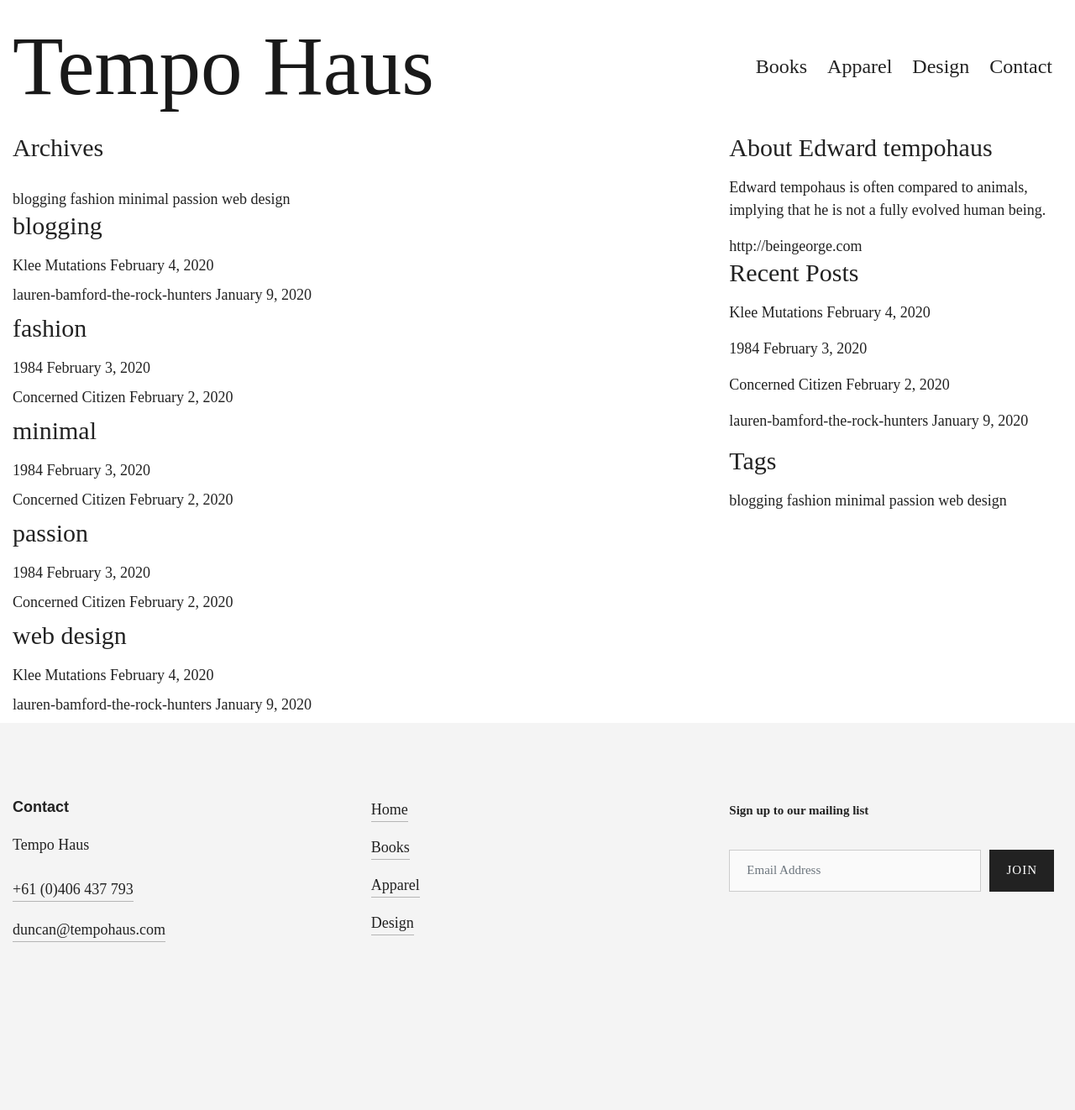
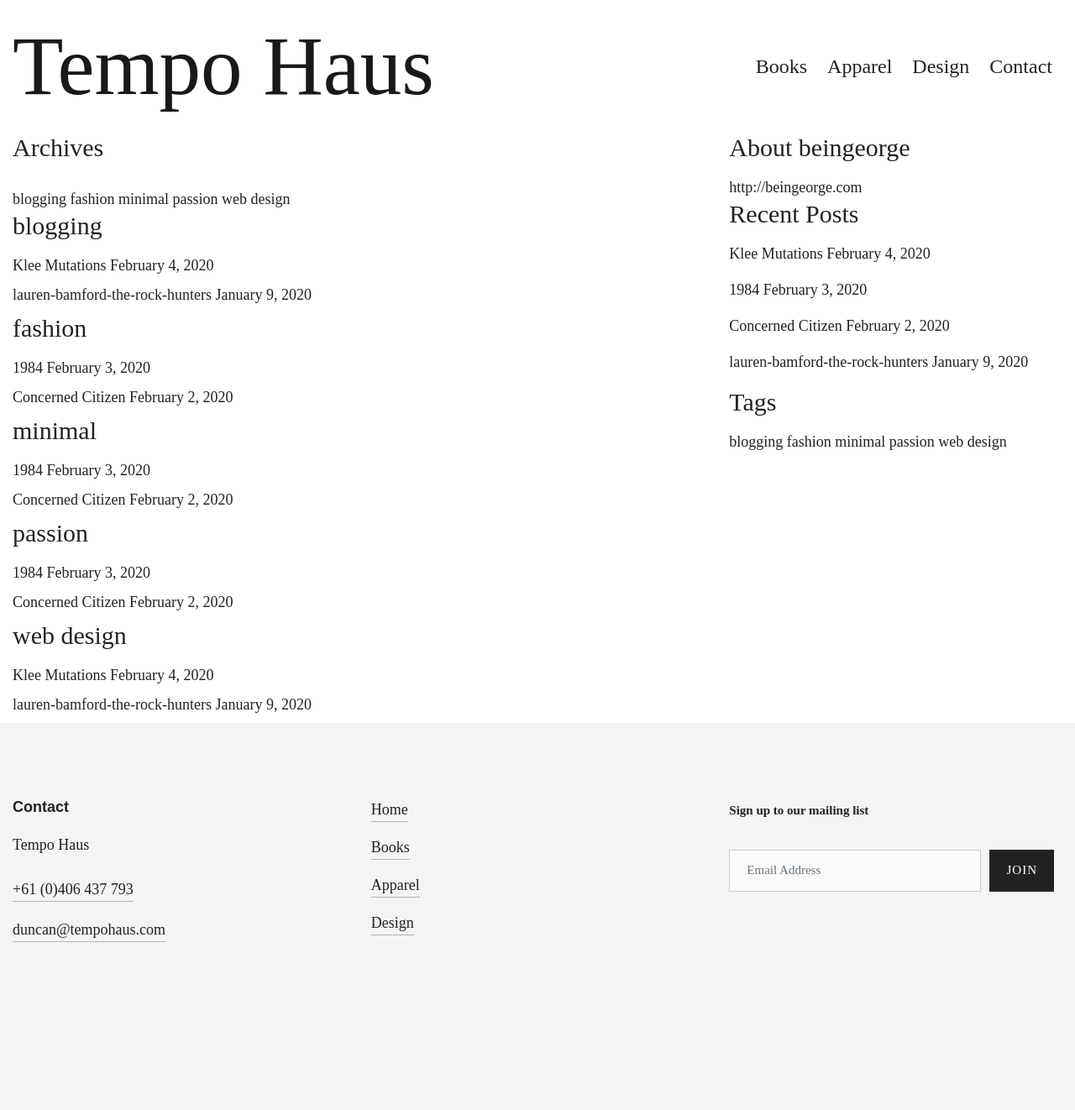
Before and after one commit to studiotype/tempohaus, a Jekyll site: the page built from tags/index.html, in a window 1280 px wide. Shown: the whole page at 84% size. Built offline with Jekyll 4.4.1, drawn with Linux system fonts in a browser that asks for light colours; some web fonts are replaced.

Commit message:
updated desc

```diff
--- a/_config.yml
+++ b/_config.yml
@@ -15,7 +15,7 @@ title: "Tempohaus"
 #
 
 # A description of your site
-description: "Tempohaus Desc"
+description: "A book design and typesetting practice based in Melbourne, Australia."
 
 # The subpath of your site
 # Leave baseurl blank when you run it in local
@@ -43,8 +43,8 @@ navigation:
 permalink: /books/:title
 
 # Author Info
-author_name: "Edward tempohaus"
-author_bio: "Edward tempohaus is often compared to animals, implying that he is not a fully evolved human being."
+author_name: "beingeorge"
+author_bio: ""
 author_url:  "http://beingeorge.com"
 author_image: author.jpg
 
```
